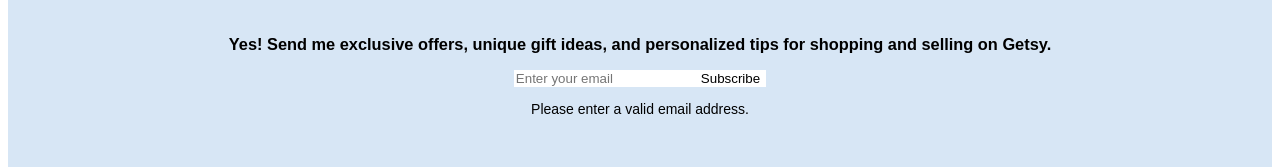
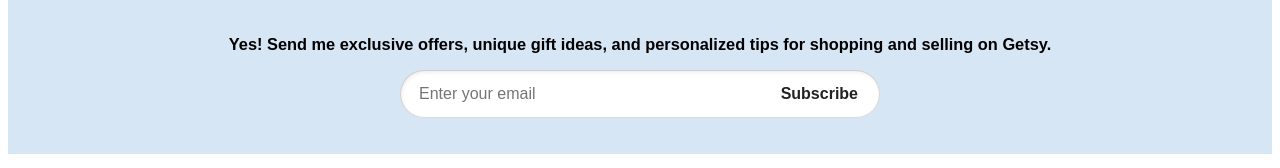
Before and after one commit to Go-TimPasta/tim-related, a React app: page / in a window 1280 px wide. Shown: the part 331-499 px from the top of the page. Built offline with nearby package versions, Linux system fonts and the light colour scheme; no server answers; the HTML template or start-up script is replaced by a standard one.

Commit message:
Styled subscribe component, adjusting size and placement of form elements and handling color changes for hover and focus events.  Able to conditionally display certain elements and styles based on whether input e-mail string is valid or not.

```diff
--- a/client/src/components/Subscribe.jsx
+++ b/client/src/components/Subscribe.jsx
@@ -10,20 +10,88 @@ const StyledSubscribeContainer = styled.div`
   padding-bottom: 36px
 `;
 
+const StyledCenterSubscriberForm = styled.div`
+  display: flex;
+  justify-content: center;
+`;
+
+const StyledSubscribeFormContainer = styled.div`
+  position: relative;
+  display: flex;
+  width: 480px;
+  height: 48px;
+  border-radius: 96px;
+  box-shadow: 1px 2px 4px 0 rgba(34, 34, 34, 0.1) inset;
+  background: white;
+  margin: 0;
+`;
+
 const StyledSubscribeInput = styled.input`
-  border: none;
-  outline: none;
+  width: 75%;
+  background: transparent;
+  padding-left: 18px;
+  padding-right: 12px;
+  padding-top: 9px;
+  padding-bottom: 9px;
+  border-top-left-radius: 96px;
+  border-bottom-left-radius: 96px;
+  border-top-right-radius: 0px;
+  border-bottom-right-radius: 0px;
+  border: 1px solid rgba(34, 34, 34, 0.15);
+  border-right: 0;
+  outline: 0;
+  font-family: Arial;
+  font-weight: 300;
+  font-size: 16px;
+  line-height: 28px;
+  transition: 0.4s all ease;
+
+  &:hover{
+    border-color: black;
+  }
+
+  &:hover + .submit-button{
+    border-color: black;
+  }
+
+  &:focus + .submit-button{
+    color: white;
+    background-color: black;
+  }
 `;
 
 const StyledSubscribeButton = styled.button`
-  border: none;
+  width: 25%;
+  top: 0;
+  left: 0;
+  height: 100%;
+  z-index: -1;
+  background: transparent;
+  cursor: pointer;
+  text-align: left;
   outline: none;
-  background-color: white;
-  transition: all 200ms ease-out;
-  cursor: pointer;
+  position: relative;
+  padding-right: 21px;
+  padding-left: 15px;
+  padding-top: 12px;
+  padding-bottom: 12px;
+  height: 48px;
+  color: #222222;
+  font-weight: bold;
+  font-size: 16px;
+  white-space: nowrap;
+  z-index: 10;
+  border-top-left-radius: 0;
+  border-bottom-left-radius: 0;
+  border-top-right-radius: 96px;
+  border-bottom-right-radius: 96px;
+  border: 1px solid rgba(34, 34, 34, 0.15);
+  border-left: 0;
+  margin:0;
+  transition: 0.4s all ease;
 
   &:hover {
-    background-color: rgb(239, 239, 239);
+    background-color: rgb(239, 239, 239, 0.95);
   }
 `;
 
@@ -98,11 +166,15 @@ export default class Subscribe extends React.Component {
       if (view === 'form' || view === 'invalid') {
         return (
           <div>
-            <form>
-              <StyledSubscribeInput type="text" placeholder="Enter your email" onChange={(e) => { this.handleChange(e); }} />
-              <StyledSubscribeButton type="submit" onClick={(e) => { this.handleClick(e); }}>Subscribe</StyledSubscribeButton>
-            </form>
-            <p>Please enter a valid email address.</p>
+            <StyledCenterSubscriberForm>
+              <form>
+                <StyledSubscribeFormContainer style={this.state.view === 'invalid' ? { backgroundColor: '#FDDCD8', borderColor: '166, 26, 46, 0.35' } : { backgroundColor: 'white' }}>
+                  <StyledSubscribeInput type="text" placeholder="Enter your email" className="input-text" onChange={(e) => { this.handleChange(e); }} />
+                  <StyledSubscribeButton type="submit" className="submit-button" onClick={(e) => { this.handleClick(e); }}>Subscribe</StyledSubscribeButton>
+                </StyledSubscribeFormContainer>
+              </form>
+            </StyledCenterSubscriberForm>
+            <p style={this.state.view === 'invalid' ? { display: 'block', color: "#A61A2E" } : { display: 'none' }}>Please enter a valid email address.</p>
           </div>
         );
       }
```
